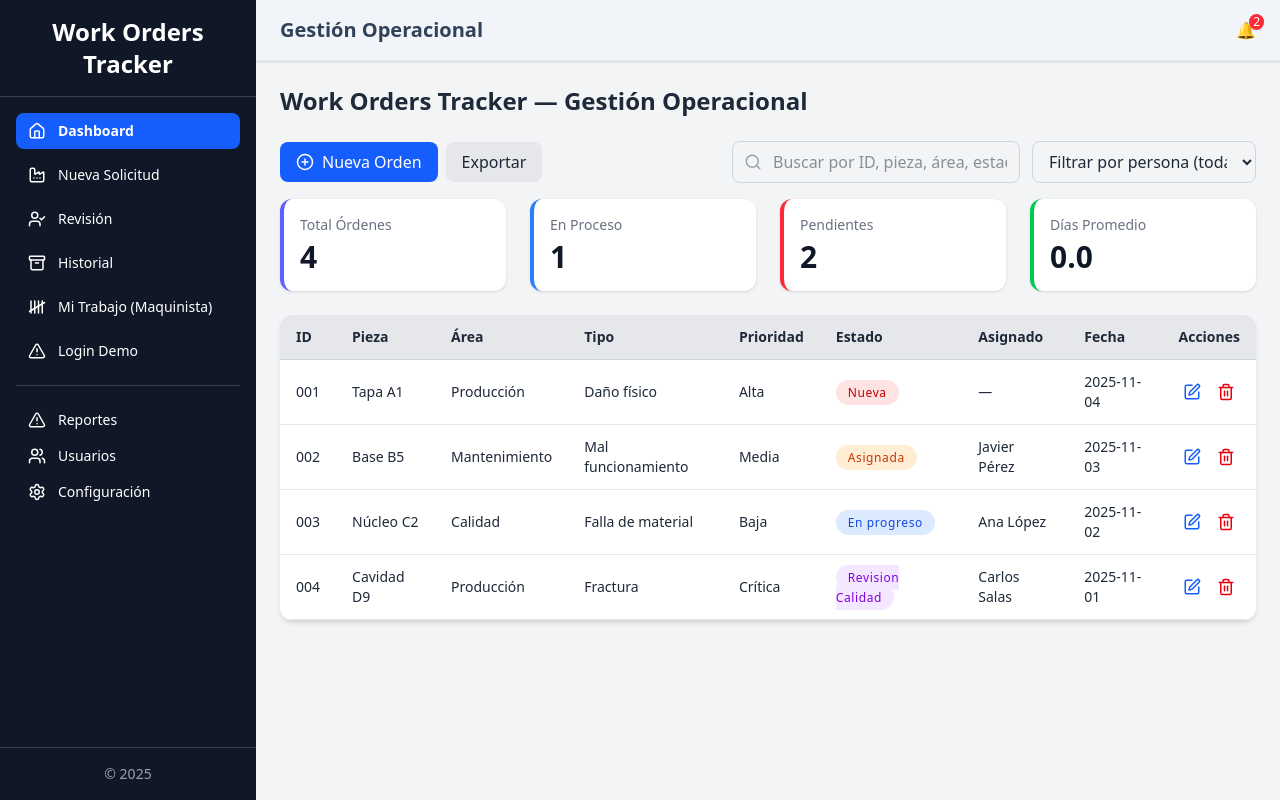
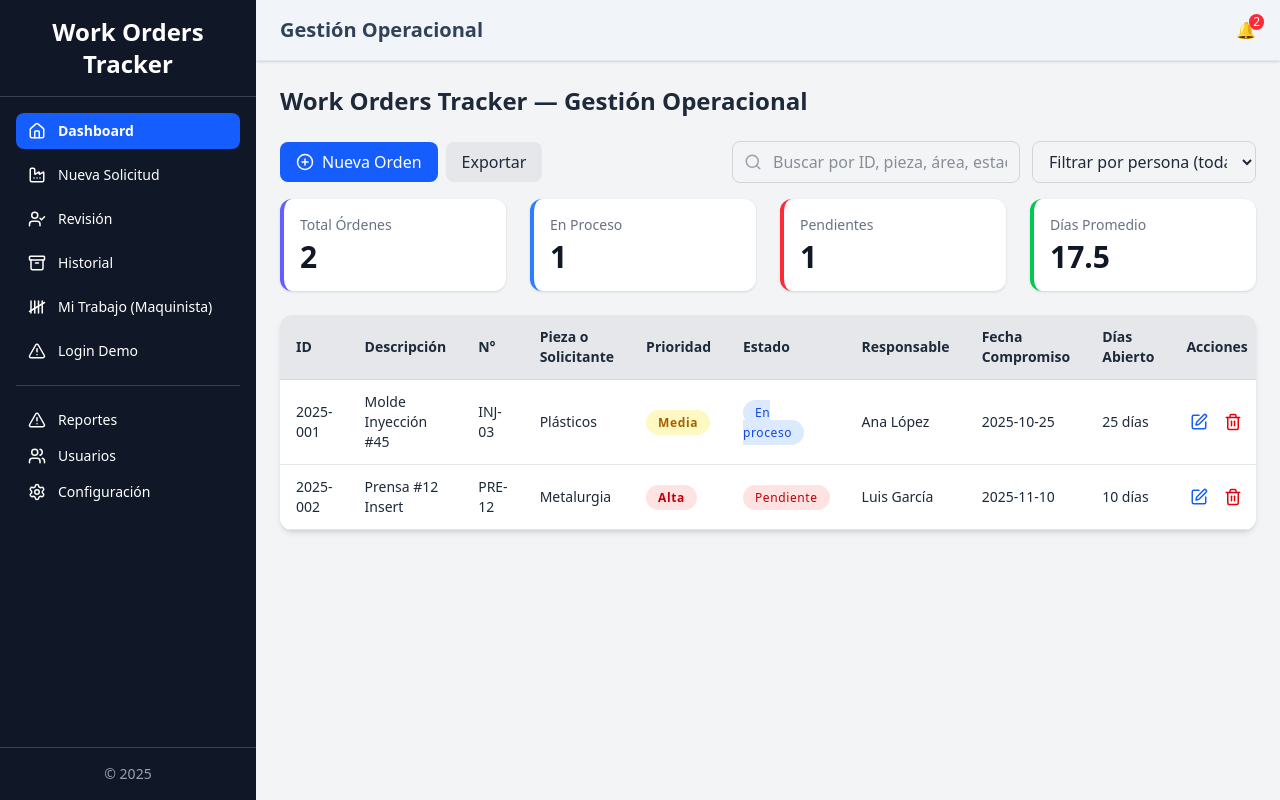
Before and after one commit to Tigrex07/dise-o, a React (Vite) app: page / in a window 1280 px wide. Built offline with nearby package versions, Linux system fonts and the light colour scheme.

Commit message:
Add files via upload

```diff
--- a/src/App.jsx
+++ b/src/App.jsx
@@ -1,141 +1,181 @@
-import React, { useState, useMemo } from "react";
-// Importamos los componentes de página y el Sidebar
-import Dashboard from "./Dashboard";
-import SolicitudForm from "./SolicitudForm";
-import Usuarios from "./Usuarios";
-import Revision from "./Revision";
-import Sidebar from "./Sidebar";
+import React from "react";
+// Importaciones de iconos de Lucide
+import { PlusCircle, Edit, Trash2, AlertTriangle, Settings, Home, Users } from "lucide-react";
+import NotificacionesPanel from "./components/NotificacionesPanel";
+// --- COMPONENTE PRINCIPAL ---
+export default function App() {
+  return (
+    <div className="flex h-screen">
+      {/* Sidebar */}
+      <aside className="w-64 bg-gray-900 text-white flex flex-col">
+        <div className="p-4 text-2xl font-bold text-center border-b border-gray-700">
+          Molds Tracker
+        </div>
+        <nav className="flex-1 p-4 space-y-2">
+          <SidebarItem icon={<Home size={18} />} label="Dashboard" active />
+          <SidebarItem icon={<AlertTriangle size={18} />} label="Reportes" />
+          <SidebarItem icon={<Settings size={18} />} label="Configuración" />
+          <SidebarItem icon={<Users size={18} />} label="Usuarios" />
+        </nav>
+        <div className="p-4 text-center text-sm text-gray-400 border-t border-gray-700">
+          © 2025
+        </div>
+      </aside>
 
-// Importaciones de iconos de Lucide
-import { AlertTriangle, PlusCircle, CheckCircle, FileText } from "lucide-react";
+      {/* Main content */}
+      <main className="flex-1 p-6 overflow-y-auto">
+        <h1 className="text-2xl font-bold text-slate-700 mb-6">Gestión de Reportes de Piezas Dañadas</h1>
 
-// ----------------------------------------------------------------------
-// MOCK DATA GLOBAL (Simula la información que vendría de Firestore/API)
-// ----------------------------------------------------------------------
+{/* Panel de notificaciones como tarjeta visible */}
+<div className="mb-6">
+  <NotificacionesPanel />
+</div>
 
-// Lista Única de Usuarios/Operadores con diferentes roles
-const mockUsers = [
-    { id: 'usr-101', nombre: 'Ana López', rol: 'Ingeniero', area: 'Inyección', activo: true },
-    { id: 'usr-102', nombre: 'Luis Gámez', rol: 'Ingeniero', area: 'Mantenimiento', activo: true },
-    { id: 'usr-201', nombre: 'Juan Perez', rol: 'Operador', area: 'Machine Shop A1', activo: true },
-    { id: 'usr-202', nombre: 'Maria Gomez', rol: 'Operador', area: 'Machine Shop A2', activo: true },
-    { id: 'usr-301', nombre: 'Carlos Ruiz', rol: 'Operador', area: 'Machine Shop A1', activo: false },
-    { id: 'usr-901', nombre: 'Admin IT', rol: 'Admin IT', area: 'IT/Sistemas', activo: true },
-];
+        {/* Botones de acción */}
+        <div className="flex items-center justify-between mb-4">
+          <div className="flex gap-2">
+            <button className="bg-blue-600 hover:bg-blue-700 text-white px-4 py-2 rounded-lg flex items-center gap-2">
+              <PlusCircle size={18} /> Nuevo Reporte
+            </button>
+            <button className="bg-gray-200 hover:bg-gray-300 px-4 py-2 rounded-lg">
+              Exportar
+            </button>
+          </div>
+          <input
+            type="text"
+            placeholder="Buscar..."
+            className="border border-gray-300 rounded-lg px-3 py-2"
+          />
+        </div>
 
-let lastSolicitudId = 10;
-const generateNextId = () => {
-    lastSolicitudId += 1;
-    // Generar un ID con formato de ejemplo
-    return `2025-${String(lastSolicitudId).padStart(3, '0')}`;
+        {/* Tabla de reportes */}
+        <div className="bg-white rounded-xl shadow-md overflow-hidden">
+          <table className="min-w-full border-collapse">
+            <thead className="bg-gray-200">
+              <tr>
+                <Th>ID</Th>
+                <Th>Pieza</Th>
+                <Th>Área</Th>
+                <Th>Tipo</Th>
+                <Th>Prioridad</Th>
+                <Th>Estado</Th>
+                <Th>Fecha</Th>
+                <Th>Acciones</Th>
+              </tr>
+            </thead>
+            <tbody>
+              <TableRow
+                id="001"
+                pieza="Molde A1"
+                area="Producción"
+                tipo="Daño físico"
+                prioridad="Alta"
+                estado="Pendiente"
+                fecha="2025-11-03"
+              />
+              <TableRow
+                id="002"
+                pieza="Molde B5"
+                area="Mantenimiento"
+                tipo="Mal funcionamiento"
+                prioridad="Media"
+                estado="En proceso"
+                fecha="2025-11-02"
+              />
+               <TableRow
+                id="003"
+                pieza="Molde C2"
+                area="Calidad"
+                tipo="Falla de material"
+                prioridad="Baja"
+                estado="Completado"
+                fecha="2025-10-31"
+              />
+            </tbody>
+          </table>
+        </div>
+      </main>
+    </div>
+  );
 }
 
-// Actualizamos Solicitudes para usar IDs de usuario/operador
-let initialSolicitudes = [
-    { id: '2025-001', pieza: 'Molde Inyección #45', maquina: 'INJ-03', area: 'Plásticos', tipo: 'Daño físico', detalles: 'Grieta en el inserto guía.', prioridad: 'Media', estado: 'En proceso', solicitanteId: 'usr-101', fecha: '2025-10-25', asignadoAId: 'usr-201', notasIngenieria: 'Requiere soldadura y rectificado.' },
-    { id: '2025-002', pieza: 'Troquel Estampado T-8', maquina: 'EST-12', area: 'Metalurgia', tipo: 'Mejora de proceso', detalles: 'Cambio de radio en esquina de corte.', prioridad: 'Alta', estado: 'Pendiente', solicitanteId: 'usr-102', fecha: '2025-10-26', asignadoAId: null, notasIngenieria: '' },
-    { id: '2025-003', pieza: 'Eje de Engranaje', maquina: 'CNC-05', area: 'Tornos', tipo: 'Fabricación', detalles: 'Creación de 5 piezas nuevas según plano R-2025.', prioridad: 'Urgente', estado: 'Pendiente', solicitanteId: 'usr-101', fecha: '2025-10-27', asignadoAId: null, notasIngenieria: 'Entregable crítico para línea L-5.' },
-    { id: '2025-004', pieza: 'Prensa Neumática P-9', maquina: 'PN-09', area: 'Ensamble', tipo: 'Reparación de equipo', detalles: 'Reemplazo de pistón hidráulico y ajuste de presión.', prioridad: 'Baja', estado: 'Completado', solicitanteId: 'usr-102', fecha: '2025-10-28', asignadoAId: 'usr-202', notasIngenieria: 'Finalizado y validado.' },
-];
+// --- COMPONENTES AUXILIARES ---
 
-// --- COMPONENTE PRINCIPAL ---
-export default function App() {
-    // Estado para la navegación
-    const [currentPage, setCurrentPage] = useState("dashboard");
-    // Estado para los datos centrales
-    const [solicitudes, setSolicitudes] = useState(initialSolicitudes);
-    const [users, setUsers] = useState(mockUsers); // Usaremos 'users' aquí
+/** Componente para los items de la barra lateral */
+function SidebarItem({ icon, label, active }) {
+  return (
+    <div
+      className={`flex items-center gap-3 px-3 py-2 rounded-lg cursor-pointer transition duration-150 ease-in-out ${
+        active ? "bg-blue-600 font-semibold" : "hover:bg-gray-800"
+      }`}
+    >
+      {icon}
+      <span className="text-sm">{label}</span>
+    </div>
+  );
+}
 
-    // Lógica para guardar o actualizar una solicitud
-    const handleSaveSolicitud = (newSolicitud) => {
-        // En un entorno real, aquí se llamaría al API o Firestore
-        if (newSolicitud.isEdit) {
-            setSolicitudes(prev => prev.map(s => s.id === newSolicitud.id ? { ...s, ...newSolicitud } : s));
-        } else {
-            const id = generateNextId();
-            const solicitanteId = 'usr-101'; // Simulamos que el usuario logueado es Ana López por defecto
-            const fecha = new Date().toISOString().split('T')[0];
+/** Componente para el encabezado de la tabla (<th>) */
+function Th({ children }) {
+  return (
+    <th className="text-left px-4 py-3 text-sm font-semibold border-b border-gray-300">
+      {children}
+    </th>
+  );
+}
 
-            setSolicitudes(prev => [
-                { ...newSolicitud, id, estado: 'Pendiente', prioridad: 'Media', solicitanteId, asignadoAId: null, fecha, notasIngenieria: '' },
-                ...prev
-            ]);
-            // Después de guardar, navegamos al dashboard
-            setCurrentPage('dashboard');
-        }
-    };
+/** Componente para una celda de la tabla (<td>) */
+function Td({ children }) {
+  return <td className="px-4 py-3 text-sm border-b border-gray-200">{children}</td>;
+}
 
-    // Función para obtener el título de la página
-    const getPageTitle = () => {
-        switch (currentPage) {
-            case "dashboard": return "Dashboard General y Solicitudes";
-            case "revision": return "Revisión y Asignación de Trabajos";
-            case "nueva-solicitud": return "Crear Nueva Solicitud de Taller";
-            case "gestion-usuarios": return "Administración de Usuarios del Sistema";
-            case "configuracion": return "Configuración del Sistema";
-            default: return "Molds Tracker";
-        }
-    };
+/** Componente para una fila completa de la tabla (<tr>) */
+function TableRow({ id, pieza, area, tipo, prioridad, estado, fecha }) {
+  // Función auxiliar para obtener las clases de color del estado
+  const getStatusClasses = (status) => {
+    switch (status) {
+      case "Pendiente":
+        return "bg-red-100 text-red-700 font-medium";
+      case "En proceso":
+        return "bg-yellow-100 text-yellow-700 font-medium";
+      case "Completado":
+        return "bg-green-100 text-green-700 font-medium";
+      default:
+        return "bg-gray-100 text-gray-700";
+    }
+  };
 
-    // Función que renderiza el componente de contenido activo
-    const renderContent = () => {
-        switch (currentPage) {
-            case "dashboard":
-                // Pasamos solicitudes y users al Dashboard
-                return <Dashboard solicitudes={solicitudes} users={users} />;
-            case "revision":
-                // Pasar datos para la revisión (solo Ingenieros/Admin)
-                return <Revision solicitudes={solicitudes} users={users} setSolicitudes={setSolicitudes} />;
-            case "nueva-solicitud":
-                // Pasamos la función de guardado
-                return <SolicitudForm handleSubmit={handleSaveSolicitud} handleBack={() => setCurrentPage('dashboard')} />;
-            case "gestion-usuarios":
-                // Aquí iría el componente Usuarios, usando setUsers para simular la gestión
-                return <Usuarios users={users} setUsers={setUsers} />;
-            default:
-                return (
-                    <div className="flex flex-col items-center justify-center h-full text-gray-500">
-                        <AlertTriangle size={48} className="text-yellow-500 mb-4" />
-                        <h1 className="text-xl font-semibold">Página no encontrada o en desarrollo.</h1>
-                        <p>Selecciona una opción del menú lateral.</p>
-                    </div>
-                );
-        }
-    };
-
-
-    return (
-        <div className="flex min-h-screen bg-gray-100 font-sans">
-
-            {/* Sidebar (Ahora importado y pasa el control de navegación) */}
-            <Sidebar currentPage={currentPage} setCurrentPage={setCurrentPage} />
-
-            {/* Main content */}
-            <main className="flex-1 p-8 overflow-y-auto">
-
-                {/* Encabezado del Contenido Principal */}
-                <div className="flex items-center justify-between mb-8 border-b pb-4">
-                    <h1 className="text-3xl font-bold text-slate-800">{getPageTitle()}</h1>
-
-                    {/* Botón flotante para Nueva Solicitud */}
-                    {(currentPage === 'dashboard' || currentPage === 'revision') && (
-                        <button
-                            onClick={() => setCurrentPage('nueva-solicitud')}
-                            className="flex items-center px-4 py-2 bg-indigo-600 text-white font-semibold rounded-full shadow-lg hover:bg-indigo-700 transition duration-200 transform hover:scale-[1.02]"
-                            title="Crear un nuevo reporte"
-                        >
-                            <PlusCircle size={20} className="mr-2" />
-                            Nueva Solicitud
-                        </button>
-                    )}
-                </div>
-
-                {/* Contenido de la Página Activa */}
-                <div className="max-w-full">
-                    {renderContent()}
-                </div>
-
-            </main>
+  return (
+    <tr className="border-b border-gray-200 hover:bg-gray-50 transition duration-100">
+      <Td>{id}</Td>
+      <Td>{pieza}</Td>
+      <Td>{area}</Td>
+      <Td>{tipo}</Td>
+      <Td>{prioridad}</Td>
+      <Td>
+        <span
+          className={`px-3 py-1 rounded-full text-xs tracking-wider ${getStatusClasses(estado)}`}
+        >
+          {estado}
+        </span>
+      </Td>
+      <Td>{fecha}</Td>
+      <Td>
+        <div className="flex gap-2">
+          <button
+            title="Editar reporte"
+            className="text-blue-600 hover:text-blue-800 p-1 rounded hover:bg-blue-50 transition"
+          >
+            <Edit size={18} />
+          </button>
+          <button
+            title="Eliminar reporte"
+            className="text-red-600 hover:text-red-800 p-1 rounded hover:bg-red-50 transition"
+          >
+            <Trash2 size={18} />
+          </button>
         </div>
-    );
+      </Td>
+    </tr>
+  );
 }
--- a/src/data/solicitudesMock.js
+++ b/src/data/solicitudesMock.js
@@ -7,12 +7,13 @@ export const MOCK_SOLICITUDES = [
     tipo: 'Daño físico',
     prioridad: 'Media',
     estado: 'En proceso',
-    solicitante: 'Ana Lopez',
+    solicitante: 'Ana López',
     fecha: '2025-10-25',
+    fechaFinalizacion: null,
     diasAbierto: 25,
-    detalles: 'Grieta en la base que requiere soldadura especializada.',
     tiempoMaquina: 0,
     observaciones: '',
+    detalles: 'Grieta en la base que requiere soldadura especializada.'
   },
   {
     id: '2025-002',
@@ -22,28 +23,29 @@ export const MOCK_SOLICITUDES = [
     tipo: 'Ajuste de tolerancia',
     prioridad: 'Alta',
     estado: 'Pendiente',
-    solicitante: 'Luis Garcia',
+    solicitante: 'Luis García',
     fecha: '2025-11-10',
+    fechaFinalizacion: null,
     diasAbierto: 10,
-    detalles: 'Ajuste de tolerancia en inserto.',
     tiempoMaquina: 0,
     observaciones: '',
+    detalles: 'Ajuste de tolerancia en inserto.'
   },
   {
     id: '2025-003',
-    pieza: 'Soporte CNC-ZX',
-    maquina: 'CNC-04',
-    area: 'Mecanizado',
-    tipo: 'Reparación',
-    prioridad: 'Media',
-    estado: 'Completado', // ✅ Solo se verá en Historial
-    solicitante: 'Laura Mendoza',
-    trabajadoPor: 'Javier Pérez',
-    fecha: '2025-11-10',
-    fechaFinalizado: '2025-11-15',
+    pieza: 'Cilindro Hidráulico #7',
+    maquina: 'HID-07',
+    area: 'Mantenimiento',
+    tipo: 'Fuga de aceite',
+    prioridad: 'Crítica',
+    estado: 'Terminado',
+    solicitante: 'María Torres',
+    trabajadoPor: 'Carlos Salas', // ✅ Maquinista agregado
+    fecha: '2025-10-10',
+    fechaFinalizacion: '2025-10-15',
     diasAbierto: 5,
-    detalles: 'Ajuste de soporte dañado por vibración excesiva.',
-    tiempoMaquina: 85,
-    observaciones: 'Se reforzó con pernos de alta resistencia.',
+    tiempoMaquina: 6,
+    observaciones: 'Se recomienda revisión mensual.',
+    detalles: 'Cambio de sellos y limpieza interna.'
   }
 ];
--- a/src/pages/Dashboard.jsx
+++ b/src/pages/Dashboard.jsx
@@ -1,6 +1,8 @@
 import React, { useState, useMemo, useEffect } from "react";
 import { PlusCircle, Edit, Trash2, Search } from "lucide-react";
 import { useNavigate } from "react-router-dom";
+import { MOCK_SOLICITUDES } from "../data/solicitudesMock";
+
 
 // --- MOCK DATA (actualizado para Work Orders y con campo assignedTo) ---
 const MOCK_REPORTS = [
@@ -65,10 +67,16 @@ export default function Dashboard() {
   const navigate = useNavigate();
   const kpis = useMemo(() => {
   const total = reports.length;
-  const enProceso = reports.filter(r => r.estado === "En progreso").length;
-  const pendiente = reports.filter(r => r.estado === "Nueva" || r.estado === "Asignada").length;
+
+  const enProceso = reports.filter(r => r.estado?.toLowerCase() === "en proceso").length;
+
+  const pendiente = reports.filter(r => {
+    const estado = r.estado?.toLowerCase();
+    return estado === "nueva" || estado === "asignada" || estado === "pendiente";
+  }).length;
+
   const avgDays = total > 0
-    ? (reports.reduce((acc, r) => acc + (parseInt(r.diasAbierto || "0")), 0) / total).toFixed(1)
+    ? (reports.reduce((acc, r) => acc + Number(r.diasAbierto || 0), 0) / total).toFixed(1)
     : 0;
 
   return { total, enProceso, pendiente, avgDays };
@@ -81,7 +89,12 @@ export default function Dashboard() {
   useEffect(() => {
     // Simulación de carga
     setTimeout(() => {
-      setReports(MOCK_REPORTS.filter(r => r.estado !== "Completado"));
+      setReports(MOCK_SOLICITUDES.filter(r => {
+  const estado = r.estado?.toLowerCase();
+  return estado !== "completado" && estado !== "terminado";
+}));
+
+
       setIsLoading(false);
     }, 600);
   }, []);
@@ -180,17 +193,7 @@ export default function Dashboard() {
         <table className="min-w-full border-collapse">
           <thead className="bg-gray-200">
 
-            <tr>
-              <Th>ID</Th>
-              <Th>Pieza</Th>
-              <Th>Área</Th>
-              <Th>Tipo</Th>
-              <Th>Prioridad</Th>
-              <Th>Estado</Th>
-              <Th>Asignado</Th>
-              <Th>Fecha</Th>
-              <Th>Acciones</Th>
-            </tr>
+            <tr><Th>ID</Th><Th>Descripción</Th><Th>N°</Th><Th>Pieza o Solicitante</Th><Th>Prioridad</Th><Th>Estado</Th><Th>Responsable</Th><Th>Fecha Compromiso</Th><Th>Días Abierto</Th><Th>Acciones</Th></tr>
           </thead>
           <tbody>
             {isLoading ? (
@@ -235,7 +238,21 @@ function Td({ children }) {
   return <td className="px-4 py-3 text-sm border-b border-gray-200">{children}</td>;
 }
 
-function TableRow({ id, pieza, area, tipo, prioridad, estado, assignedTo, fecha, navigate }) {
+function TableRow({
+  id,
+  pieza,
+  maquina,
+  area,
+  tipo,
+  prioridad,
+  estado,
+  assignedTo,
+  solicitante,
+  fecha,
+  fechaCompromiso,
+  diasAbierto,
+  navigate
+}) {
   const handleAction = () => {
     if (estado === "Revision Calidad") {
       navigate(`/revision-calidad/${id}`);
@@ -243,21 +260,28 @@ function TableRow({ id, pieza, area, tipo, prioridad, estado, assignedTo, fecha,
       navigate(`/trabajo/${id}`);
     }
   };
+const getStatusClasses = (valor) => {
+  const estado = valor?.toString().trim().toLowerCase();
 
-  const getStatusClasses = (status) => {
-    switch (status) {
-      case "Nueva":
-        return "bg-red-100 text-red-700 font-medium";
-      case "Asignada":
-        return "bg-orange-100 text-orange-700 font-medium";
-      case "En progreso":
-        return "bg-blue-100 text-blue-700 font-medium";
-      case "Revision Calidad":
-        return "bg-purple-100 text-purple-700 font-medium";
-      case "Completado":
-        return "bg-green-100 text-green-700 font-medium";
+  switch (estado) {
+    case "media":
+      return "bg-yellow-100 text-yellow-700";
+    case "alta":
+      return "bg-red-100 text-red-700";
+    case "pendiente":
+      return "bg-red-100 text-red-700";
+    case "en proceso":
+      return "bg-blue-100 text-blue-700";
+    case "baja":
+      return "bg-green-100 text-green-700";
+    case "crítica":
+      return "bg-purple-100 text-purple-700";
+    case "revision calidad":
+      return "bg-indigo-100 text-indigo-700";
+    case "completado":
+      return "bg-gray-100 text-gray-700";
     default:
-        return "bg-gray-100 text-gray-700";
+      return "bg-gray-200 text-gray-600";
   }
 };
 
@@ -265,21 +289,34 @@ function TableRow({ id, pieza, area, tipo, prioridad, estado, assignedTo, fecha,
     <tr className="border-b border-gray-200 hover:bg-gray-50 transition duration-100">
   <Td>{id}</Td>
   <Td>{pieza}</Td>
+  <Td>{maquina || "—"}</Td>
   <Td>{area}</Td>
-      <Td>{tipo}</Td>
-      <Td>{prioridad}</Td>
+  <Td>
+  <span className={`px-3 py-1 rounded-full text-xs tracking-wider font-semibold ${getStatusClasses(prioridad)}`}>
+    {prioridad}
+  </span>
+</Td>
   <Td>
     <span className={`px-3 py-1 rounded-full text-xs tracking-wider ${getStatusClasses(estado)}`}>
       {estado}
     </span>
   </Td>
-      <Td>{assignedTo || "—"}</Td>
-      <Td>{fecha}</Td>
+  <Td>{assignedTo || solicitante || "—"}</Td>
+  <Td>{fechaCompromiso || fecha || "—"}</Td>
+  <Td className={`font-medium ${diasAbierto > 20 ? 'text-red-600' : 'text-green-600'}`}>
+    {diasAbierto ? `${diasAbierto} días` : '—'}
+  </Td>
   <Td>
     <div className="flex gap-2">
       <button
         title="Ver/Editar Orden"
-            onClick={handleAction}
+        onClick={() => {
+          if (estado === "Revision Calidad") {
+            navigate(`/revision-calidad/${id}`);
+          } else {
+            navigate(`/trabajo/${id}`);
+          }
+        }}
         className="text-blue-600 hover:text-blue-800 p-1 rounded hover:bg-blue-50 transition"
       >
         <Edit size={18} />
--- a/src/pages/historial.jsx
+++ b/src/pages/historial.jsx
@@ -6,19 +6,22 @@ import dayjs from 'dayjs';
 export default function Historial() {
   const [searchTerm, setSearchTerm] = useState('');
 
-  // Filtrar solo trabajos completados
+  // Filtrar solo trabajos finalizados
   const trabajosCompletados = useMemo(() => {
-    return MOCK_SOLICITUDES.filter(s => s.estado === 'Completado');
+    return MOCK_SOLICITUDES.filter(s => {
+      const estado = s.estado?.toLowerCase();
+      return estado === 'completado' || estado === 'terminado';
+    });
   }, []);
 
   // KPIs
   const kpis = useMemo(() => {
     const hoy = dayjs();
     const esteMes = trabajosCompletados.filter(s =>
-      dayjs(s.fechaFinalizado).isSame(hoy, 'month')
+      dayjs(s.fechaFinalizacion).isSame(hoy, 'month')
     );
     const estaSemana = trabajosCompletados.filter(s =>
-      dayjs(s.fechaFinalizado).isSame(hoy, 'week')
+      dayjs(s.fechaFinalizacion).isSame(hoy, 'week')
     );
 
     return {
@@ -33,7 +36,7 @@ export default function Historial() {
     if (!searchTerm) return trabajosCompletados;
     const lower = searchTerm.toLowerCase();
     return trabajosCompletados.filter(s =>
-      s.piezaId?.toLowerCase().includes(lower) ||
+      s.pieza?.toLowerCase().includes(lower) ||
       s.solicitante?.toLowerCase().includes(lower)
     );
   }, [searchTerm, trabajosCompletados]);
@@ -65,33 +68,30 @@ export default function Historial() {
       <div className="overflow-x-auto rounded-lg border border-gray-200 shadow-sm">
         <table className="min-w-full divide-y divide-gray-200">
           <thead className="bg-gray-50">
-
-
             <tr>
               <Th>ID</Th>
               <Th>Pieza</Th>
               <Th>Solicitante</Th>
-    <Th>Maquinista</Th> {/* ✅ Cuarta columna */}
+              <Th>Maquinista</Th>
               <Th>Fecha Creación</Th>
               <Th>Fecha Finalización</Th>
-    <Th>Días desde Finalizado</Th> {/* ✅ Séptima columna */}
+              <Th>Días desde Finalizado</Th>
             </tr>
           </thead>
-
           <tbody>
             {filtrados.map(s => (
               <tr key={s.id}>
                 <Td>{s.id}</Td>
                 <Td>{s.pieza}</Td>
                 <Td>{s.solicitante}</Td>
-      <Td>{s.trabajadoPor || '—'}</Td> {/* ✅ Maquinista */}
+                <Td>{s.trabajadoPor || '—'}</Td>
                 <Td>{s.fecha}</Td>
-      <Td>{s.fechaFinalizado || '—'}</Td>
+                <Td>{s.fechaFinalizacion || '—'}</Td>
                 <Td>
-        {s.fechaFinalizado
-          ? dayjs().diff(dayjs(s.fechaFinalizado), 'day') + ' días'
+                  {s.fechaFinalizacion
+                    ? dayjs().diff(dayjs(s.fechaFinalizacion), 'day') + ' días'
                     : '—'}
-      </Td> {/* ✅ Días desde finalizado */}
+                </Td>
               </tr>
             ))}
           </tbody>
```
Lines whose indentation alone changed are shown as unchanged.
